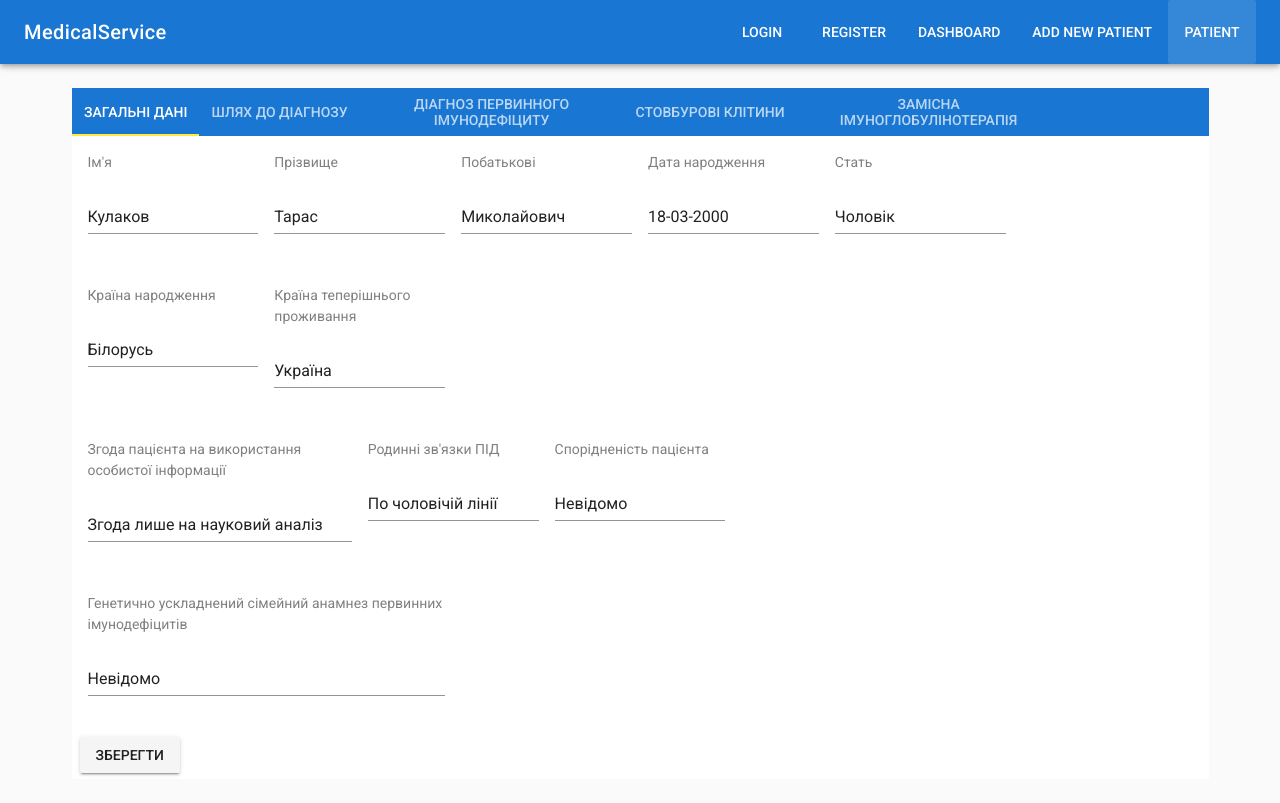
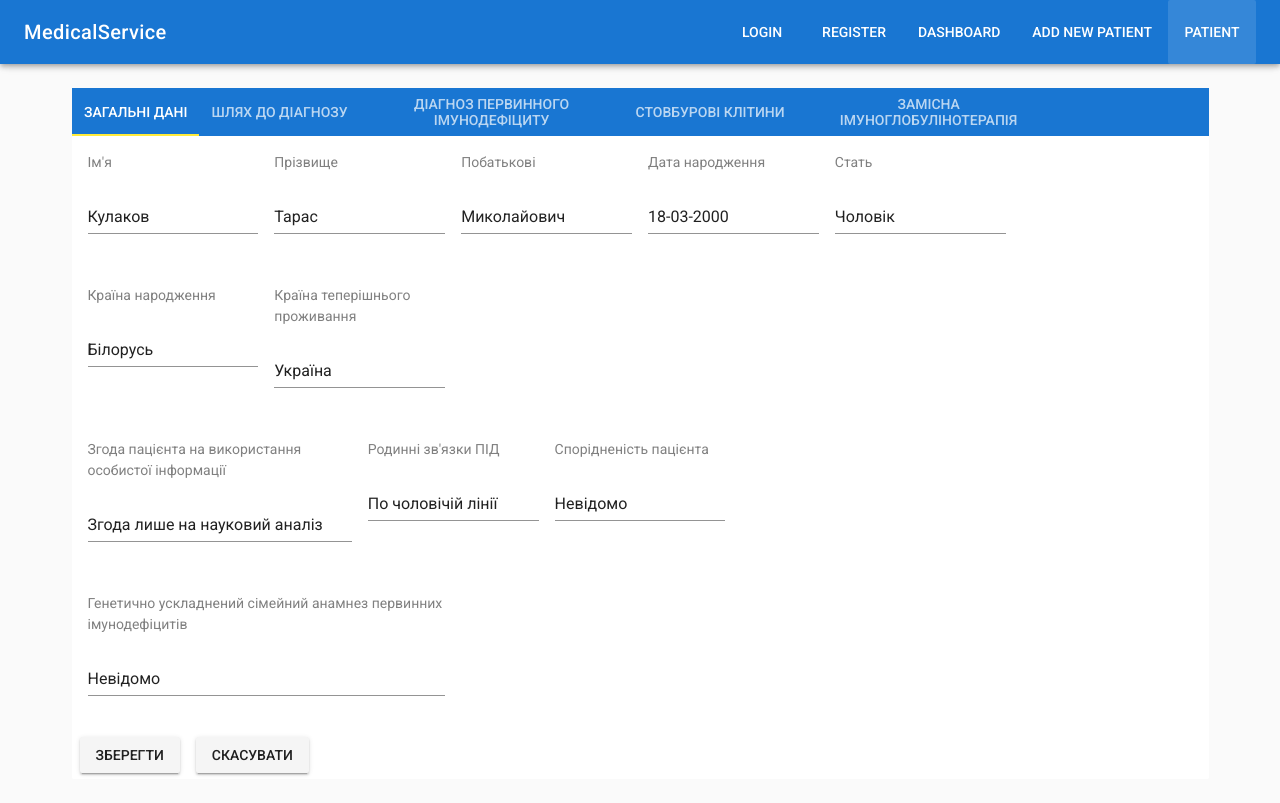
Before and after one commit to SolyaHetman/medical-service, a Vue app in the folder client/: page /#/patientinfo in a window 1280 px wide. Built offline with nearby package versions, Linux system fonts and the light colour scheme.

Commit message:
add change

```diff
--- a/client/src/components/Doctor/PatientInfo/Tabs/Tab1.vue
+++ b/client/src/components/Doctor/PatientInfo/Tabs/Tab1.vue
@@ -99,6 +99,7 @@
       </v-layout>
     </v-container>
     <v-btn @click="submit">Зберегти</v-btn>
+    <v-btn @click="cancel" to="/dashboard">Скасувати</v-btn>
  </v-form>
 </template>
 
```
